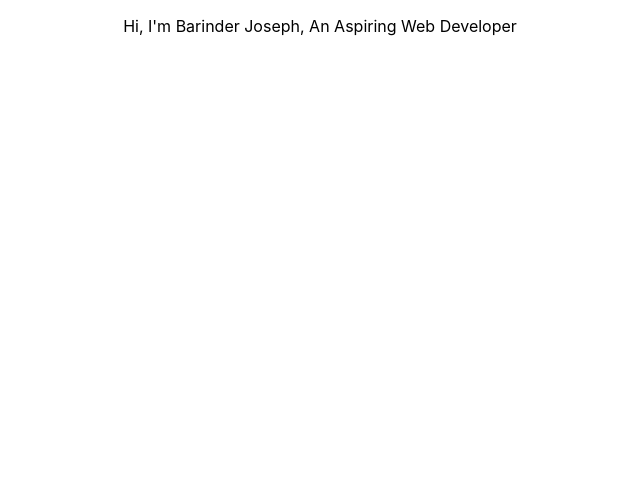
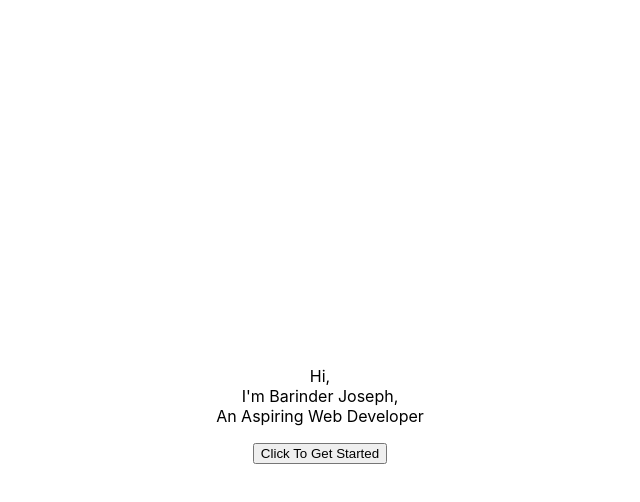
Before and after one commit to c00kamunga/Personal-Portfolio-Project, a React (Create React App) app in the folder person/: page /Home in a window 1280 px wide. Shown: the top 502 px of the page, without its empty margins (320-960 px from the left). Built offline with nearby package versions, Linux system fonts and the light colour scheme.

Commit message:
centered home component contents vertically and horizontally and added a get started button

```diff
--- a/person/package.json
+++ b/person/package.json
@@ -9,6 +9,7 @@
     "react-dom": "^16.12.0",
     "react-router-dom": "^5.1.2",
     "react-scripts": "3.2.0",
+    "styled-components": "^4.4.1",
     "yup": "^0.27.0"
   },
   "scripts": {
--- a/person/src/App.js
+++ b/person/src/App.js
@@ -17,7 +17,7 @@ import { Route } from 'react-router-dom';
 function App() {
   return (
     <div className="App">
-      <Route exact path='/Home' component={Home}/>
+      <Route path='/Home' component={Home}/>
       <Route path='/About' component={About}/>
       <Route path='/Skills' component={Skills}/>
       <Route path='/Projects' component={Projects}/>
--- a/person/src/Components/Contact.js
+++ b/person/src/Components/Contact.js
@@ -1,6 +1,7 @@
 import React from 'react'
 import { Formik } from 'formik';
 import * as Yup from "yup";
+import Error from './Error';
 
 const validationSchema = Yup.object().shape({
     name: Yup.string()
@@ -27,7 +28,7 @@ export default function Contact() {
             {({ values, errors, touched, handleChange, handleBlur }) => (
                 <form>
                     <div className="input-row">
-                        <label htmlFor="name">Name</label>
+                        <label htmlFor="name">Name: </label>
                         <input
                             type="text"
                             name="name"
@@ -39,10 +40,11 @@ export default function Contact() {
                             className={touched.name && errors.name ? "has-error"
                                 : null}
                         />
+                        <Error touched={touched.name} message={errors.name} />
                     </div>
 
                     <div className="input-row">
-                        <label htmlFor="name">Name</label>
+                        <label htmlFor="email">Email: </label>
                         <input
                             type="email"
                             name="email"
@@ -52,9 +54,11 @@ export default function Contact() {
                             onBlur={handleBlur}
                             value={values.email}
                             className={touched.email && errors.email ? "has-error"
-                            :null}
+                                : null}
                         />
+                        <Error touched={touched.email} message={errors.email} />
                     </div>
+
                     <div className="input-row">
                         <button type="submit">Submit</button>
                     </div>
--- a/person/src/Components/Error.js
+++ b/person/src/Components/Error.js
@@ -1,8 +1,8 @@
 import React from 'react'
 
 const Error = ({ touched, message }) => {
-    if (touched === false) {
-        return <div className="form-message invalid">fsefsef</div>;
+    if (!touched) {
+        return <div className="form-message invalid">please enter</div>;
     }
     if (message){
     return <div className="form-message invalid">{message}</div>;
--- a/person/src/Components/Home.js
+++ b/person/src/Components/Home.js
@@ -1,14 +1,31 @@
 import React from 'react'
+import styled from 'styled-components';
+
+
+
+const StyledHome = styled.div`
+    position: relative;
+    width: 300px;
+    height: 100px;
+    padding: 20px;
+    position: absolute;
+    top: 50%;
+    left: 50%;
+    margin: -70px 0 0 -170px;
+`
+
+
+
 
 export default function Home() {
     return (
-        <div>
+        <StyledHome>
             <p>
-                Hi,
-                I'm Barinder Joseph,
-                An Aspiring Web Developer
+                Hi,<br />
+                I'm Barinder Joseph,<br />
+                An Aspiring Web Developer<br />
             </p>
-
-        </div>
+            <button>Click To Get Started</button>
+        </StyledHome>
     )
 }
--- a/person/src/Components/Projects.js
+++ b/person/src/Components/Projects.js
@@ -8,7 +8,7 @@ export default function Projects(props) {
 
     useEffect(() => {
         axios
-            .get('https://github.com/c00kamunga?tab=repositories')
+            .get('https://api.github.com/users/c00kamunga/repos')
             .then(response => {
                 console.log(response)
             })
```
Also changed, not shown: 1 other file (tests, documents, lock files or other folders).
